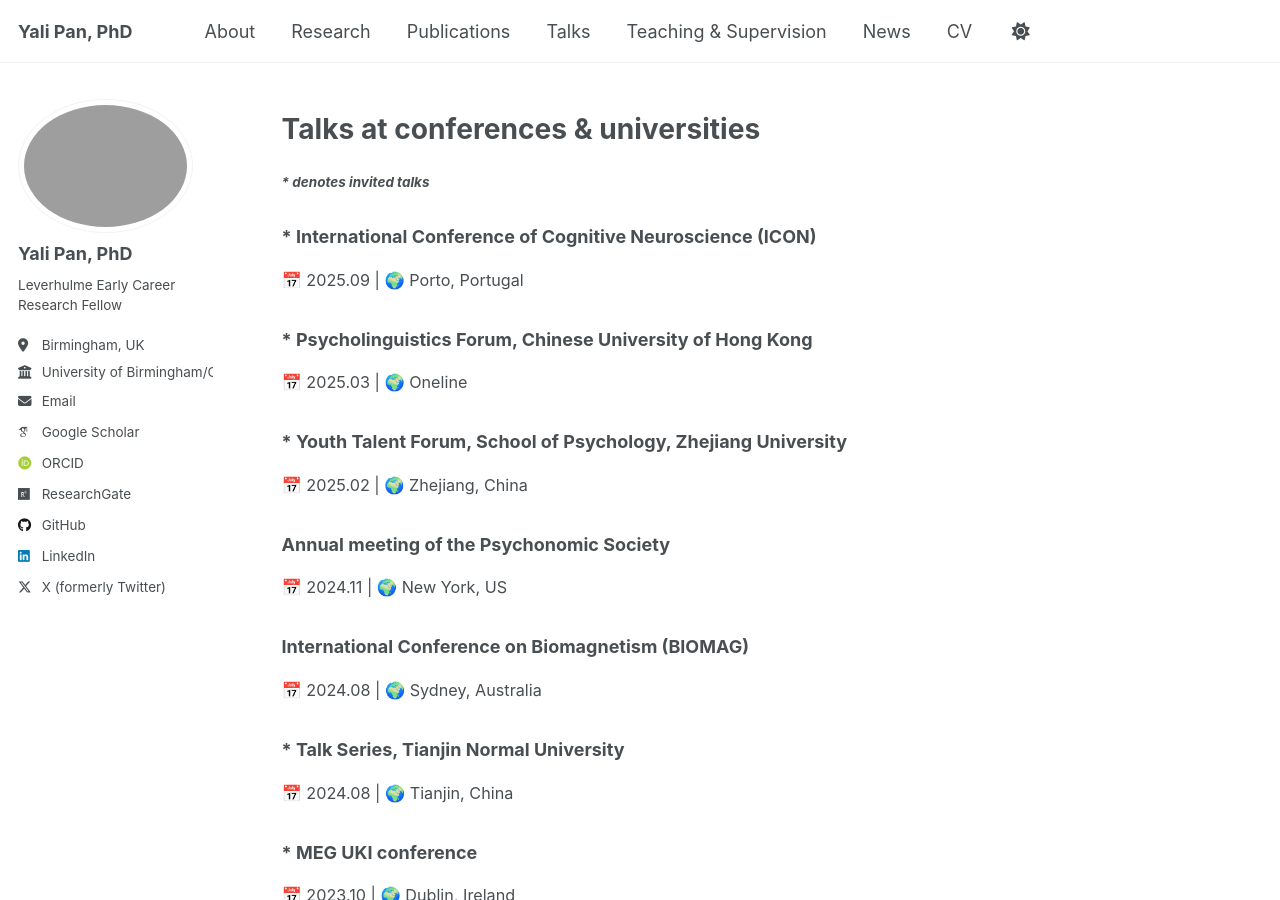
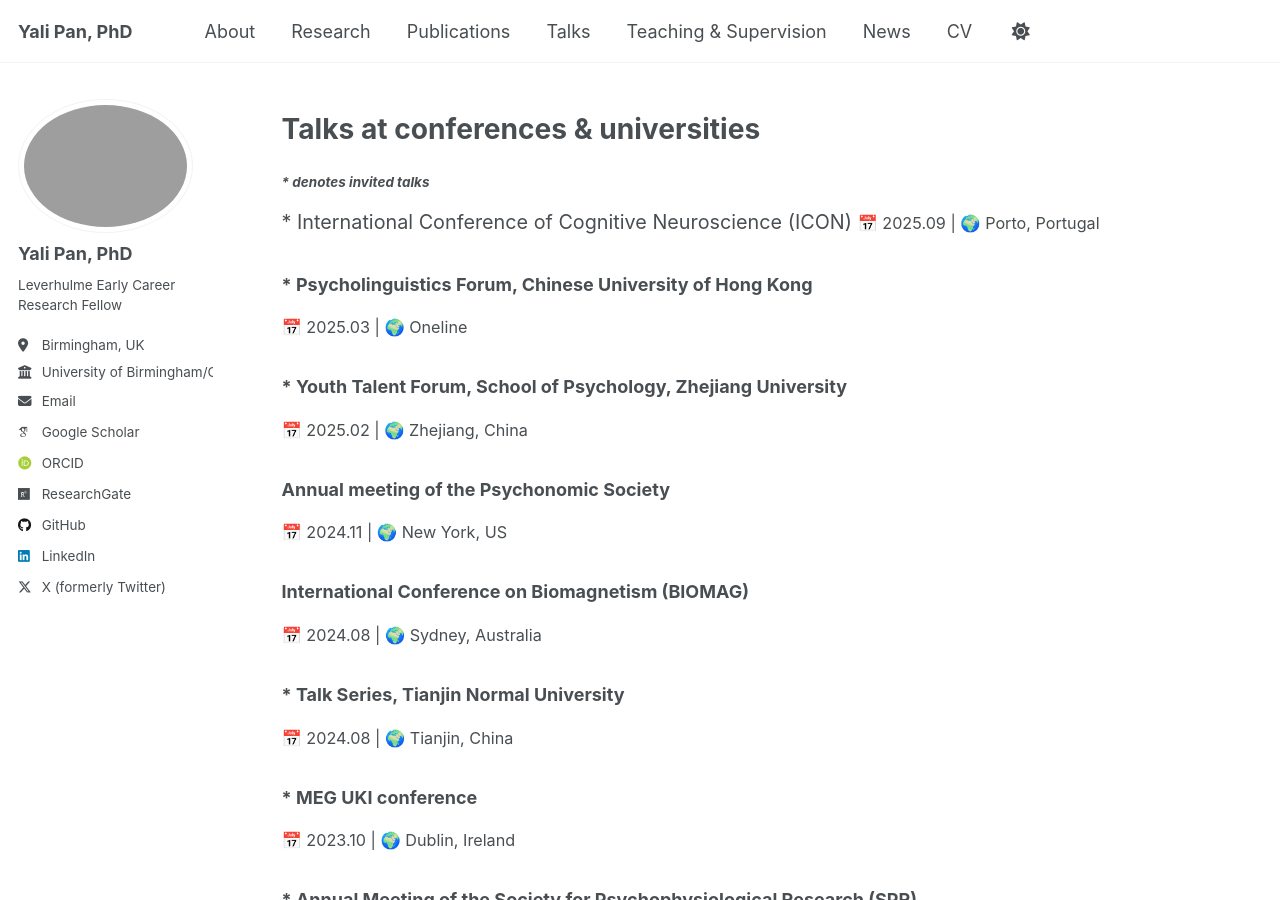
Before and after one commit to yalipan666/yalipan666.github.io, a Jekyll site: the page built from _pages/talks.md, in a window 1280 px wide and 900 px high. Built offline with Jekyll 4.4.1, drawn with Linux system fonts in a browser that asks for light colours; some web fonts are replaced; a script that is not in the unit is left out.

Commit message:
Update talks.md

```diff
--- a/_pages/talks.md
+++ b/_pages/talks.md
@@ -9,7 +9,7 @@ author_profile: true
 
 # Talks at conferences & universities
 #### _* denotes invited talks_
-### * International Conference of Cognitive Neuroscience (ICON)
+<span style="font-size:1.1em;"> * International Conference of Cognitive Neuroscience (ICON) </span>
 <span style="font-size:0.9em;">📅 2025.09  |  🌍 Porto, Portugal</span>
 ### * Psycholinguistics Forum, Chinese University of Hong Kong
 <span style="font-size:0.9em;">📅 2025.03  |  🌍 Oneline</span>
```
